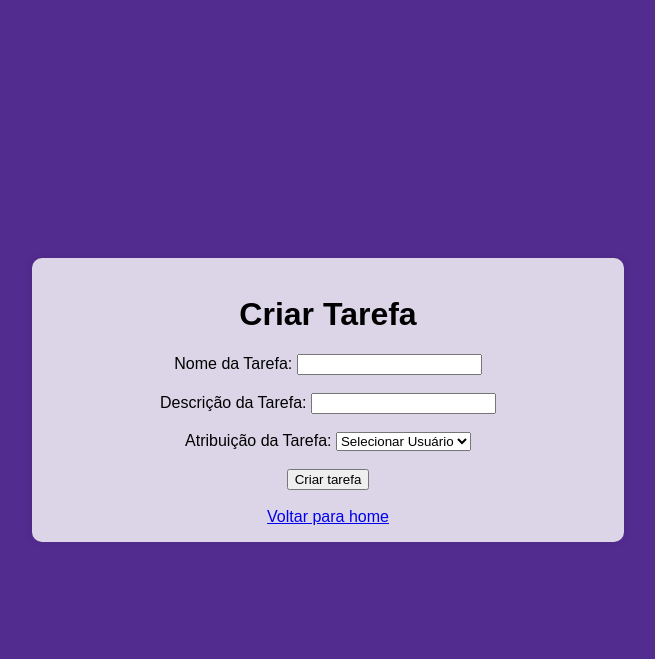
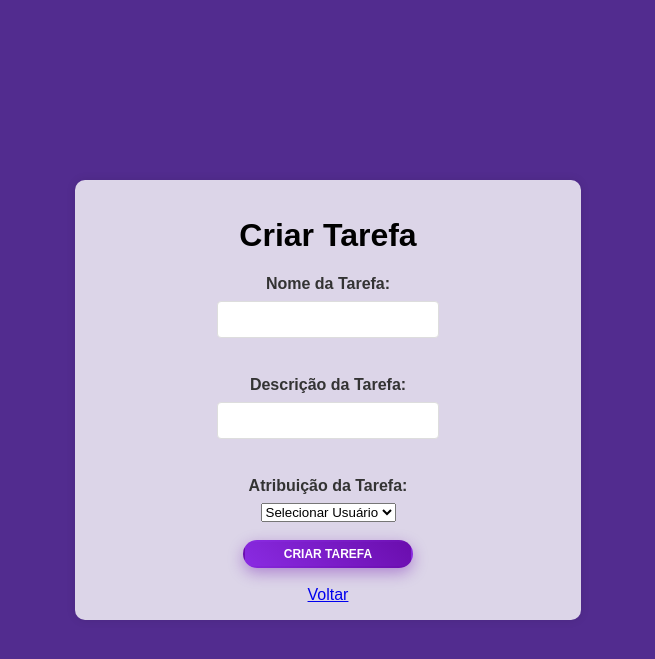
Before and after one commit to bryanljf/gerenciador_tarefas, a Django app: template app/templates/create_task.html in a window 1280 px wide. Shown: the top 659 px of the page, without its empty margins (312-967 px from the left). Run offline with Django 3.2, Linux system fonts and the light colour scheme; the template is opened without the code that fills it, so the values that code supplies are empty; some web fonts are replaced.

Commit message:
Ajustado detalhes finais do projeto

```diff
--- a/app/templates/create_task.html
+++ b/app/templates/create_task.html
@@ -7,6 +7,7 @@
     <meta name="viewport" content="width=device-width, initial-scale=1.0">
     <title>Criar Tarefa</title>
     <link rel="stylesheet" href="{% static 'app.css' %}">
+    <link rel="stylesheet" href="{% static 'forms.css' %}">
     <!-- parte abaixo é sobre a fonte que carrega do google -->
     <link rel="preconnect" href="https://fonts.googleapis.com">
     <link rel="preconnect" href="https://fonts.gstatic.com" crossorigin>
@@ -19,7 +20,7 @@
         <h1>Criar Tarefa</h1>
 
         <!--Formulário para criação de tarefas-->
-
+        <div class="form-container">
         <form action="{% url 'create_task' %}" method="POST">
             {% csrf_token %}
 
@@ -28,7 +29,7 @@
             <br><br>
 
             <label for="task_desc">Descrição da Tarefa: </label>
-            <input type="Text" name="task_desc" id="task_desc">
+            <input type="text" name="task_desc" id="task_desc">
             <br><br>
 
             <label for="assigned_to">Atribuição da Tarefa:</label>
@@ -40,11 +41,12 @@
             </select>
 
             <br><br>
-            <input type="submit" value="Criar tarefa">
+            <input style="font-size:12px;" class="main-button" type="submit" value="Criar tarefa">
             <br><br>
 
-            <a href="{% url 'home' %}">Voltar para home</a>
+            <a href="{% url 'home' %}">Voltar</a>
         </form>
+        </div>
     </div>
 
 </body>
--- a/gerenciador_tarefas/static/app.css
+++ b/gerenciador_tarefas/static/app.css
@@ -4,13 +4,13 @@ body {
     justify-content: center;
     align-items: center;
     height: 100vh;
-    background-color: #522c8f; /* Cor de fundo */
+    background-color: #522c8f;
     margin: 0;
 }
 
 .profile-container {
     text-align: center;
-    background: rgba(255, 255, 255, 0.8); /* Fundo branco com transparência */
+    background: rgba(255, 255, 255, 0.8);
     padding-left: 10vw;
     padding-right: 10vw;
     padding-top: 2vh;
@@ -22,3 +22,88 @@ body {
 .profile-container a {
     padding-top: 2;
 }
+
+.button-menu {
+    background-color: #6a0dad;
+    color: white;
+    border: none;
+    border-radius: 8px;
+    padding: 12px 24px;
+    font-size: 18px;
+    font-weight: bold;
+    cursor: pointer;
+    box-shadow: 0 4px 6px rgba(0, 0, 0, 0.1);
+    transition: all 0.3s ease-in-out;
+    margin: 10px;
+}
+
+.button-menu:hover {
+    background-color: #8a2be2;
+    box-shadow: 0 6px 8px rgba(0, 0, 0, 0.2);
+    transform: scale(1.05);
+}
+
+.button-menu:active {
+    background-color: #5a0b8d;
+    transform: scale(0.98);
+}
+
+.table-text {
+    text-align: center;
+}
+
+.table-head {
+    background-color: #6a0dad;
+    color: white;
+    text-align: center;
+}
+
+.main-button {
+    width: 170px;
+    font-size: 16px;
+    background: linear-gradient(45deg, #8a2be2, #6a0dad);
+    color: white;
+    border: 2px solid transparent;
+    padding: 5px 28px; /* Ajuste no padding */
+    font-weight: bold;
+    border-radius: 50px;
+    cursor: pointer;
+    box-shadow: 0 5px 15px rgba(106, 13, 173, 0.4);
+    transition: all 0.3s ease;
+    text-transform: uppercase;
+}
+
+.main-button:hover {
+    background: linear-gradient(45deg, #9f49f5, #7d30c1);
+    border: 2px solid #fff;
+    box-shadow: 0 8px 20px rgba(123, 39, 197, 0.5);
+    transform: translateY(-3px);
+}
+
+.main-button:active {
+    background: linear-gradient(45deg, #7d30c1, #6a0dad);
+    transform: translateY(0);
+    box-shadow: 0 5px 15px rgba(106, 13, 173, 0.4);
+}
+
+.form-container {
+    margin: auto;
+    width: 250px;
+}
+
+.form-container label {
+    display: block;
+    margin-bottom: 8px;
+    font-weight: bold;
+    color: #333;
+}
+
+.form-container input[type="text"],
+.form-container input[type="email"],
+.form-container input[type="password"] {
+    width: 80%;
+    padding: 10px;
+    margin-bottom: 20px;
+    border: 1px solid #ddd;
+    border-radius: 4px;
+}
--- a/profiles/templates/user_list.html
+++ b/profiles/templates/user_list.html
@@ -25,7 +25,7 @@
         {% endfor %}
     </ul>
 
-    <a href="{% url 'home' %}">Voltar para a home</a>
+    <a href="{% url 'home' %}">Voltar</a>
     </div>
 </body>
 </html>
```
Also changed, not shown: app/templates/all_tasks.html (+14 -9 lines), app/templates/home.html (+4 -4 lines), app/templates/manage_task.html (+9 -7 lines), app/templates/my_tasks.html (+18 -13 lines), db.sqlite3.
